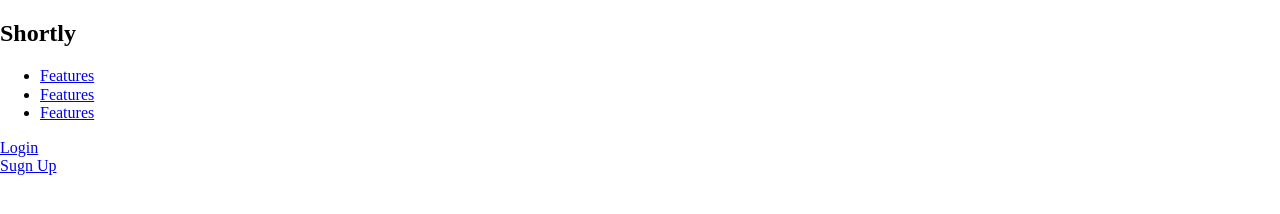
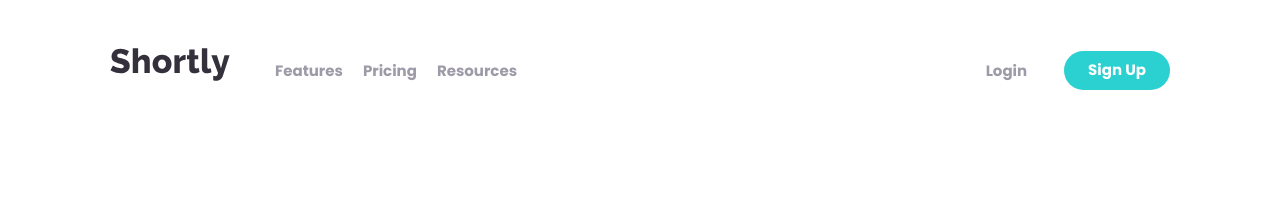
Before and after one commit to HamzaJamol/shj-shortlu-site, a plain HTML site: page index.html in a window 1280 px wide. Drawn offline with Linux system fonts and the light colour scheme; files whose address does not match are found by name.

Commit message:
add site header

```diff
--- a/css/stylees.css
+++ b/css/stylees.css
@@ -1,7 +1,7 @@
 /* CUSTOM-PROPS */
 :root {
   --text-color: #9e9aa8;
-  --heading-color: #34313d;
+  --text-color-dark: #34313d;
   --accent-color: #2bd0d0;
   --accent-color-hover: #9ae3e3;
   --light-bg: #eff1f7;
@@ -11,10 +11,12 @@
   --color-light-ink: #4b3f6b;
 }
 
+
+/* FONT-FACE */
 @font-face {
   font-family: "Poppins";
   src: url("Poppins-Medium.woff2") format("woff2"),
-      url("Poppins-Medium.woff") format("woff");
+  url("Poppins-Medium.woff") format("woff");
   font-weight: 500;
   font-style: normal;
   font-display: swap;
@@ -23,7 +25,7 @@
 @font-face {
   font-family: "Poppins";
   src: url("Poppins-Bold.woff2") format("woff2"),
-      url("Poppins-Bold.woff") format("woff");
+  url("Poppins-Bold.woff") format("woff");
   font-weight: bold;
   font-style: normal;
   font-display: swap;
@@ -64,6 +66,23 @@ img {
 }
 
 
+/* BUTTON */
+.button {
+  display: inline-block;
+  padding: 14px 40px 12px;
+  margin: 0;
+  border-radius: 28px;
+  background-color: var(--accent-color);
+  color: #fff;
+  font-size: 20px;
+  line-height: 1.5;
+  font-weight: bold;
+  text-decoration: none;
+  text-align: center;
+  cursor: pointer;
+}
+
+
 /* CONTAINER */
 .container {
   width: 100%;
@@ -75,7 +94,138 @@ img {
 }
 
 
+/* SITE-HEADER */
+.site-header {
+  padding-top: 48px;
+  padding-bottom: 48xp;
+  background-color: #fff;
+  font-weight: bold;
+  line-height: normal;
+}
+
+.site-header__container {
+  display: flex;
+  align-items: center;
+}
+
+.site-header__logo {
+  min-height: 45px;
+}
+
+
+/* LOGO */
+.site-header__logo {
+  display: inline-block;
+  margin-right: 45px;
+}
+
+.site-header__logo:hover {
+  opacity: 0.8;
+}
+
+.site-header__logo:active {
+  opacity: 0.6
+}
+
+.logo__img {
+  display: block;
+  width: 120px;
+  height: 33px;
+  object-fit: contain;
+}
+
+
+/* SITENAV */
+.site-header__sitenav {
+  margin-right: auto;
+}
+
+.sitenav__list {
+  display: flex;
+  padding: 0;
+  margin: 0;
+  list-style: none;
+}
+
+.sitenav__item:not(:last-child) {
+  margin-right: 20px;
+}
+
+.sitenav__link {
+  display: block;
+  text-decoration: none;
+  color: var(--text-color);
+}
+
+.sitenav__link:hover {
+  color: var(--text-color-dark);
+}
+
+.sitenav__link:active {
+  opacity: 0.6;
+}
+
+.site-header__auth {
+  display: flex;
+  align-items: center;
+  margin-left: 45px;
+}
+
+.site-header__login-link {
+  color: var(--text-color);
+  text-decoration: none;
+  margin-right: 37px;
+}
+
+.site-header__login-link:hover {
+  color: var(--text-color-dark);
+}
+
+.site-header__login-link:active {
+  opacity: 0.6;
+}
+
+
+
+
+.button:hover {
+  background-color: var(--accent-color-hover);
+}
+
+.button:active {
+  opacity: 0.6;
+}
+
+.button--small {
+  padding: 8px 24px;
+  font-size: 15px;
+  line-height: 22.5px;
+}
+
+.button--big {
+  padding: 18px 40px 16px ;
+}
+
+.button--rectangle {
+  border-radius: 5px;
+}
+
+.button--rectangle-big {
+  border-radius: 10px;
+}
+
+
 /* MAIN-CONTENT */
 .main-content {
   flex-grow: 1;
 }
+
+
+
+/* RETINA BG */
+@media
+only screen and (-webkit-min-device-pixel-ratio: 2),
+only screen and ( min-resolution: 192dpi),
+only screen and ( min-resolution: 2dppx) {
+
+}
--- a/index.html
+++ b/index.html
@@ -7,29 +7,34 @@
 
   <!--Stylesheets -->
   <link rel="stylesheet" href="CSS/normalize.css">
-  <link rel="stylesheet" href="CSS/styles.css">
+  <link rel="stylesheet" href="css/stylees.css">
 </head>
 <body>
 
-  <header class="header">
-    <div class="container">
-      <h2 class="site-logo">Shortly</h2>
-      <nav class="sitenav">
+
+  <!-- SITE-HEADER -->
+  <header class="site-header">
+    <div class="site-header__container container">
+      <!-- LOGO -->
+      <a class="site-header__logo" href="#">
+        <img class="logo__img" src="img/logo-img.svg" alt="Shortly logo" width="120" height="33" srcset="">
+      </a>
+
+      <nav class="site-header__sitenav sitenav">
         <ul class="sitenav__list">
           <li class="sitenav__item"><a class="sitenav__link" href="index.html">Features</a>
           </li>
-          <li class="sitenav__item"><a class="sitenav__link" href="index.html">Features</a>
+          <li class="sitenav__item"><a class="sitenav__link" href="index.html">Pricing</a>
           </li>
-          <li class="sitenav__item"><a class="sitenav__link" href="index.html">Features</a>
+          <li class="sitenav__item"><a class="sitenav__link" href="index.html">Resources</a>
           </li>
         </ul>
-        <div>
-          <a href="#">Login</a>
-        </div>
-        <div>
-          <a href="#">Sugn Up</a>
-        </div>
       </nav>
+
+      <div class="site-header__auth">
+        <a class="site-header__login-link" href="#">Login</a>
+        <a class="button button--small" href="#">Sign Up</a>
+      </div>
     </div>
   </header>
 
```
Also changed, not shown: img/logo-img.svg (added).
